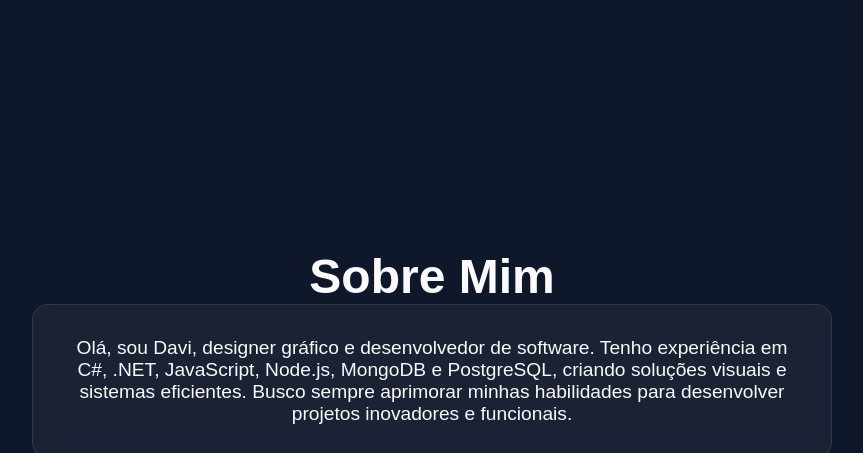
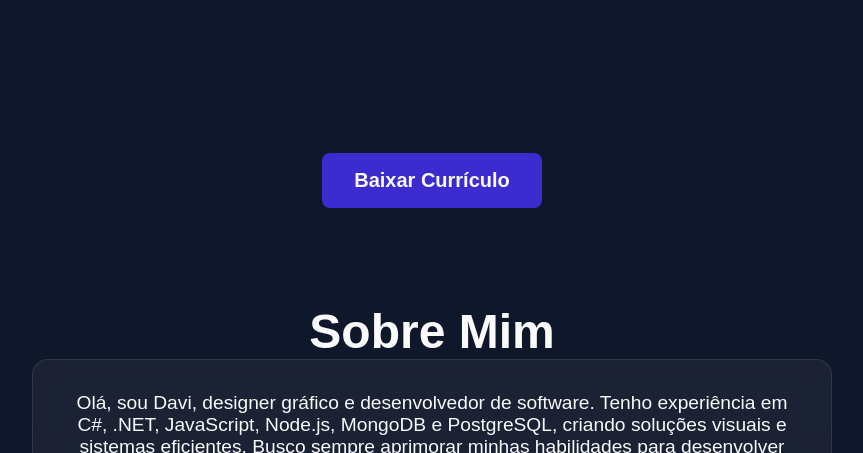
Before and after one commit to SrDarkLion/portifolio, a plain HTML site: page index.html in a window 1280 px wide. Shown: the part 647-1100 px from the top of the page, without its empty margins (208-1071 px from the left). Drawn offline with Linux system fonts and the light colour scheme.

Commit message:
adiciona um botão de baixar o curriculo

```diff
--- a/index.html
+++ b/index.html
@@ -32,6 +32,12 @@
         <h1>Davi Quinino</h1>
         <p class="cabecalho-sub-titulo">Desenvolvedor Backend</p>
     </main>
+    <div class="botao-cv" onclick="baixarCurriculo()">
+        <a href="cv/curriculo.pdf" target="_blank" class="botao-cv-link">
+
+            Baixar Currículo
+        </a>
+    </div>
 
     <section id="sobre" class="sobre">
         <h2 class="sobre-titulo">Sobre Mim</h2>
@@ -88,6 +94,17 @@
     <footer class="rodape">
         <p class="rodape-texto">&copy; Davi Quinino 2025</p>
     </footer>
+
+    <script>
+        function baixarCurriculo() {
+            const link = document.createElement("a");
+            link.href = "cv/curriculo.pdf";  // Substitua pelo caminho do seu arquivo
+            link.download = "curriculo.pdf";
+            document.body.appendChild(link);
+            link.click();
+            document.body.removeChild(link);
+        }
+    </script>
 </body>
 
 </html>
--- a/style.css
+++ b/style.css
@@ -254,3 +254,22 @@ h1 {
     text-align: center;
     font-size: 1.2rem;
 }
+
+.botao-cv {
+    display: flex;
+    justify-content: center;
+    align-items: center;
+}
+
+.botao-cv-link {
+    text-align: center;
+    color: var(--clara);
+    background-color: var(--primaria);
+    padding: 1rem 2rem;
+    border: none;
+    border-radius: 8px;
+    cursor: pointer;
+    font-weight: bold;
+    font-size: 20px;
+    transition: all 0.5s ease;
+}
```
Also changed, not shown: 1 other file.
